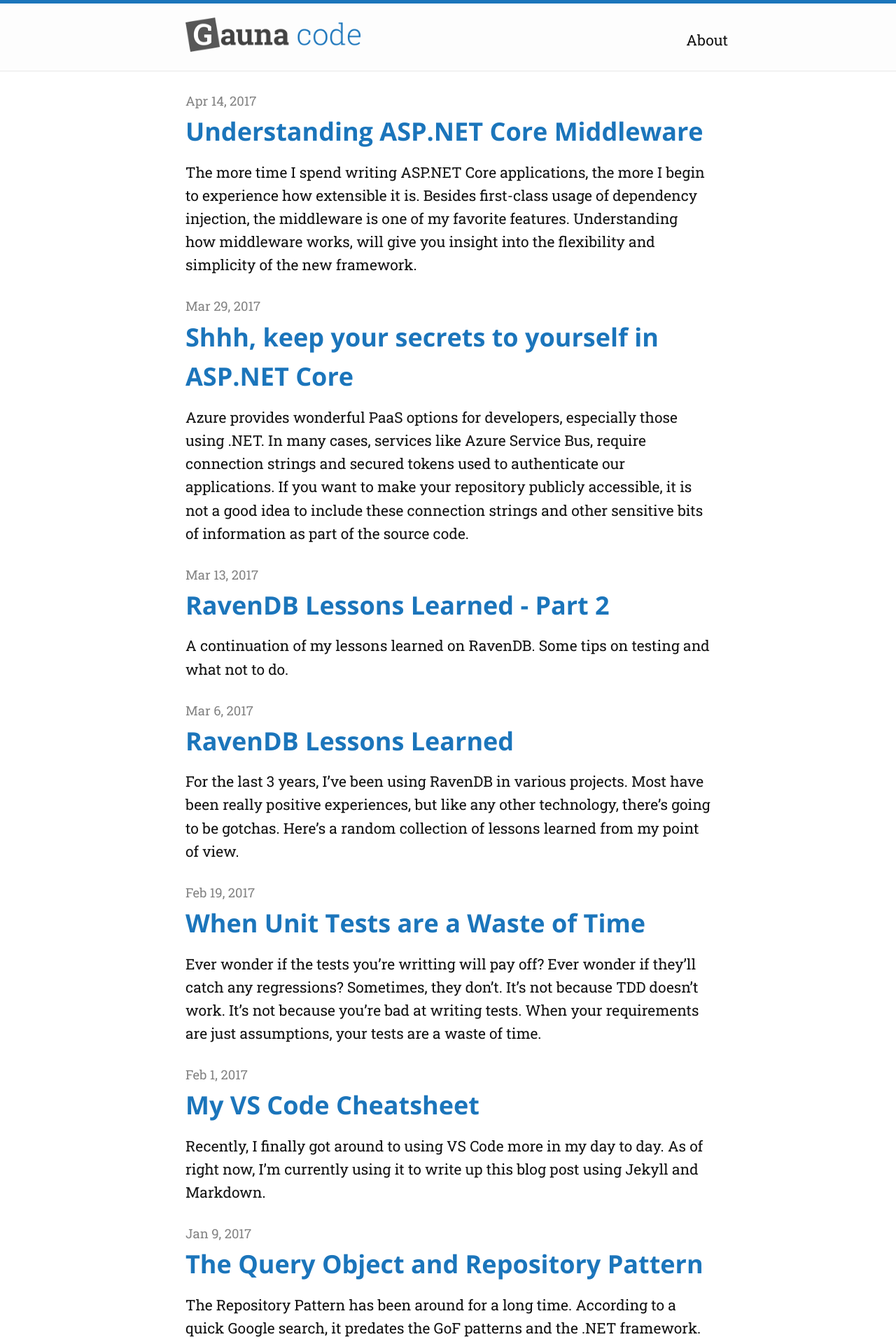
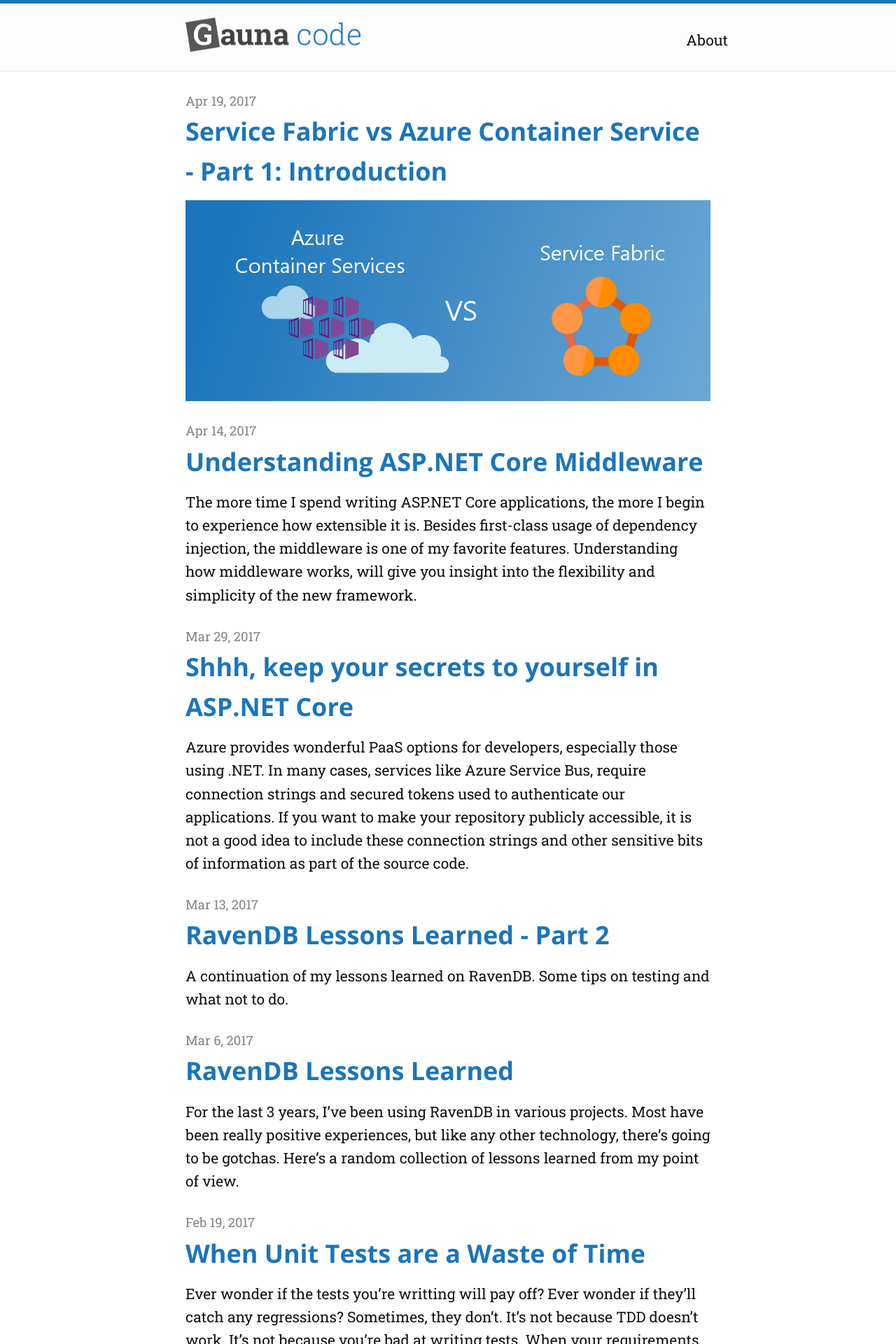
Before and after one commit to justin-vanwinkle/fgauna12.github.io, a Jekyll site: the page built from index.html, in a window 1280 px wide. Shown: the top 1920 px of the page at 70% size. Built offline with Jekyll 4.4.1, drawn with Linux system fonts in a browser that asks for light colours; nearby versions of some CDN libraries; some of the changed lines change nothing that is shown.

Commit message:
ACS-vs-SF-Part1

```diff
--- /dev/null
+++ b/_posts/2017-4-16-ServiceFabric-vs-AzureContainerServices.markdown
@@ -0,0 +1,82 @@
+---
+layout: post
+title:  "Service Fabric vs Azure Container Service - Part 1: Introduction"
+date:   2017-4-19 9:00:00 -0500
+categories: Azure Service-Fabric Containers Azure
+comments: true
+---
+
+![Azure Container Service vs Service Fabric]({{site.url}}//assets/ACS-vs-SF.png){:.img-center}
+
+Companies like Netflix, Spotify, and Uber are poster childs for organizations using microservices successfully. They scale up/down with ease, they add new teams effortlessly, and they experiment with new features without much risk. Meanwhile, we're still developing the same monolithic apps with various layers and numerous design practices. We work hard to abide by best practices to further push off the imminent point of ["diminishing returns"](https://en.wikipedia.org/wiki/Diminishing_returns). _No wonder_, when we learn about these companies accomplishing so much a microservice architecture, we ask ourselves:
+
+> How can I build a microservices with .NET?
+
+At [Nebbia](http://www.nebbiatech.com/), when we first started to think about microservices, we had a lot of interest in [Service Fabric](https://azure.microsoft.com/en-us/services/service-fabric/). I suspect, because it's the first thing that comes up when you search for "Azure" and "microservices." Meanwhile, there's another Azure offering called [Azure Container Service](https://docs.microsoft.com/en-us/azure/container-service/container-service-intro) which allows you to host your microservice architecture with many of the same benefits as Service Fabric. Yes, comparing Service Fabric and Azure Container Service can be like comparing apples and oranges. But, although they're not the same kind but they do solve many of the same problems.
+
+## What's Service Fabric?
+
+It was first developed internally in 2003 and it was called Microsoft Fabric. It's intent was to built a platform to deploy reliable services within Microsoft.
+A lot of the Azure services that we've come to love were built on top of Service Fabric. Services like Azure SQL, Bing, and DocumentDB were all built on top of Service Fabric.
+
+It is an orchestration engine and a framework to build microservices using mostly .NET. It is a typical Microsoft product in the sense that it provides **tight integration with Visual Studio** and lets you get started pretty quickly. Unlike many of the other offerings out there, Service Fabric doesn't require your application to be in **containers**. This can be a good or bad thing depending on who you ask.
+
+As a framework, Service Fabric lets you build microservices of different flavors, including:
+
+- A stateless service
+- A stateful service
+- A stateless Web API (Self-Hosted)
+- ASP.NET Core app
+- A guest container
+- A guest executable
+- An actor stateful service
+
+<small>_Note_: Service Fabric cannot host traditional ASP.NET apps. I'll cover this in Part 2 of this series.</small>
+
+## What's Azure Container Service (ACS)?
+
+Azure Container Service is a different beast. It is mostly a IaaS offering powered by open-source tools. What Azure Container Service provides is the recommended infrastructure for your chosen **container orchestrator**. Azure sets up the load balancer, vnet, virtual machines, and the orchestration engine of your choice.
+
+The orchestration engine itself is the bread and butter of ACS. The container orchestrator itself will automate the container deployment, auto-scaling, and other features.
+Today, Microsoft offers 3 different open-source container orchestrators with Azure Container Service:
+
+1. [DC/OS](https://dcos.io/) (Linux Containers)
+2. [Docker Swarm](https://docs.docker.com/engine/swarm/) (Linux Containers)
+3. [Kubernetes](https://kubernetes.io/) (Linux/Windows Containers)
+
+But, in order to understand the value of Azure Container Service, you have to understand the value of containers. Containers, in essence, are another form of virtualization. They are **much** lighter than VMs because they _do not contain the OS_ itself. Here's a [quick article](https://www.sdxcentral.com/cloud/containers/definitions/what-is-docker-container-open-source-project/) on what containers are.
+
+Containers have been around for a long time in Linux and recently became available in Windows. Google has used Linux containers successfully for many years and built a platform in which they host many of their own service like Search and Google Maps. When containers started becoming popular with [Docker](https://www.docker.com/), Google chose to open-source their container orchestrator and is now known as **Kubernetes**.
+
+With Docker, building and managing container images is simple. In theory, you would build your microservice and package it as a container image, and the same code will run in production. It gives the phrase "it works on my machine" a whole another meaning.
+
+
+## What they both offer
+
+Service Fabric besides being a framework, it also is a microservice orchestrator. It constantly monitors and manages services on the cluster.
+On the other hand, Azure Container Service won't do this for you, but the orchestrator that you choose will. Some of the common features are:
+
+- Self-Healing Services
+- Load Balancing & Service Location
+- Monitoring
+- Rolling Upgrades
+- Host Container Images
+- Automatic Scaling
+
+So when would you pick one over the other? The answer is: **it depends**. It depends on you, your team, your organization, and the culture. To make an educated decision, not only should you look at the features but also:
+
+- How are you deploying?
+- How you develop your applications? SPAs? MVC?
+- How is your team structured?
+- What are you comfortable with?
+
+## What's Next?
+
+- I'll be writing **Part 2** in which I discuss the limitations of both Azure Container Service and Service Fabric
+
+## Further Reading
+- [Martin's Fowler Microservice Guide](https://martinfowler.com/microservices/#how)
+- [Building Microservices on Azure](https://docs.microsoft.com/en-us/azure/service-fabric/service-fabric-overview-microservices)
+- [Intro to Azure Container Service](https://docs.microsoft.com/en-us/azure/container-service/container-service-intro)
+- [Learn to Use Containers Online](https://katacoda.com/)
+- [Microservice Patterns](http://microservices.io/index.html)
--- a/_sass/_base.scss
+++ b/_sass/_base.scss
@@ -129,9 +129,9 @@
     color: $grey-color;
     border-left: 4px solid $grey-color-light;
     padding-left: $spacing-unit / 2;
-    font-size: 18px;
+    font-size: $base-font-size * 1.10;
     letter-spacing: -1px;
-    font-style: italic;
+    //font-style: italic;
 
     > :last-child {
         margin-bottom: 0;
```
Also changed, not shown: assets/ACS-vs-SF.png (added).
